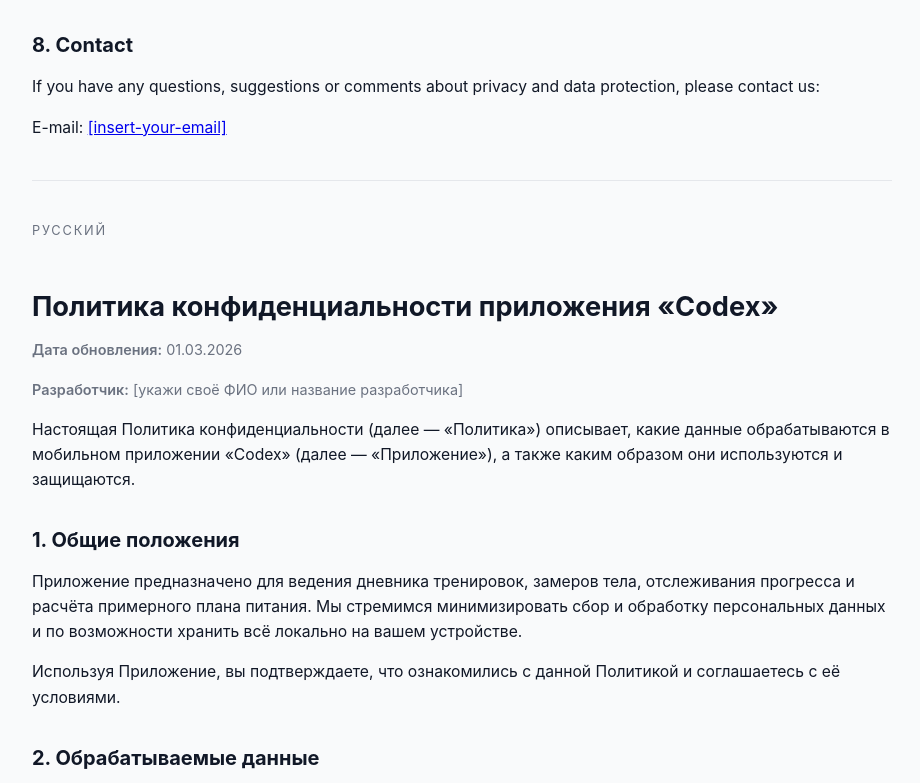
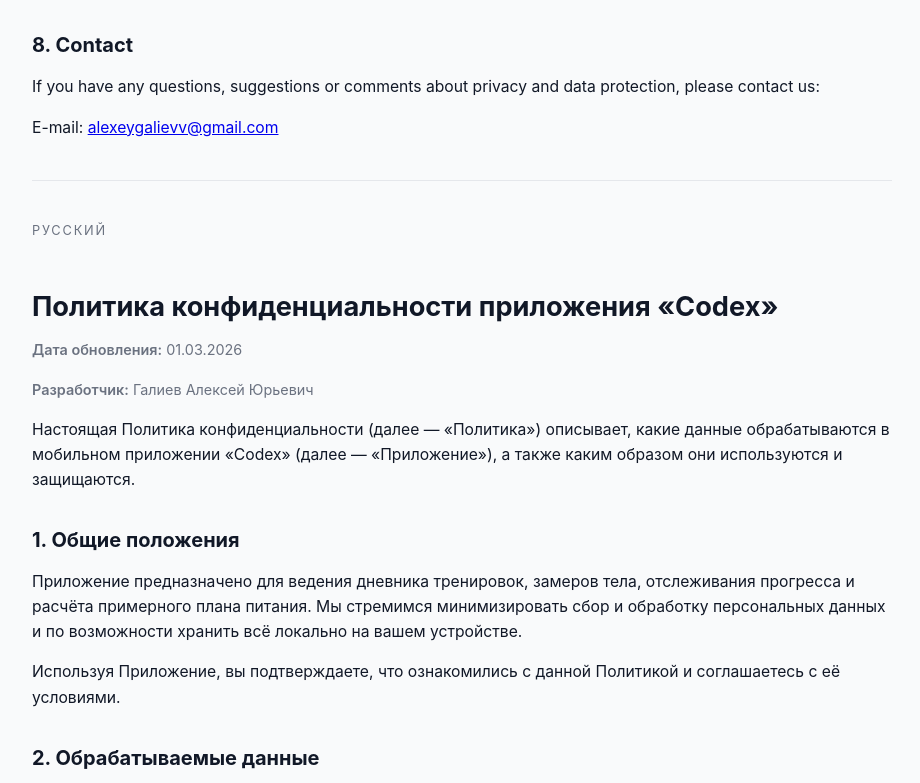
Before and after one commit to alexeygalievv-svg/alexeygaliev-svg.github.io, a plain HTML site: page index.html in a window 1280 px wide. Shown: the part 1693-2476 px from the top of the page, without its empty margins (178-1098 px from the left). Drawn offline with Linux system fonts and the light colour scheme.

Commit message:
Update index.html

```diff
--- a/index.html
+++ b/index.html
@@ -68,7 +68,7 @@
     <div class="lang-label">English</div>
     <h1>Privacy Policy for “Codex”</h1>
     <p class="meta"><strong>Last updated:</strong> March 1, 2026</p>
-    <p class="meta"><strong>Developer:</strong> [insert your full name or developer name]</p>
+    <p class="meta"><strong>Developer:</strong> Galiev Alexey Yurievich</p>
 
     <p>This Privacy Policy (the “Policy”) describes what data is processed in the “Codex” mobile application (the “App”) and how it is used and protected.</p>
 
@@ -117,7 +117,7 @@
     <h2>8. Contact</h2>
     <p>If you have any questions, suggestions or comments about privacy and data protection, please contact us:</p>
     <p>
-      E-mail: <a href="mailto:[insert-your-email]">[insert-your-email]</a>
+      E-mail: <a href="mailto:[insert-your-email]">alexeygalievv@gmail.com</a>
     </p>
   </section>
 
@@ -128,7 +128,7 @@
     <div class="lang-label">Русский</div>
     <h1>Политика конфиденциальности приложения «Codex»</h1>
     <p class="meta"><strong>Дата обновления:</strong> 01.03.2026</p>
-    <p class="meta"><strong>Разработчик:</strong> [укажи своё ФИО или название разработчика]</p>
+    <p class="meta"><strong>Разработчик:</strong> Галиев Алексей Юрьевич</p>
 
     <p>Настоящая Политика конфиденциальности (далее — «Политика») описывает, какие данные обрабатываются в мобильном приложении «Codex» (далее — «Приложение»), а также каким образом они используются и защищаются.</p>
 
@@ -177,7 +177,7 @@
     <h2>8. Контакты</h2>
     <p>Если у вас есть вопросы, предложения или замечания по поводу конфиденциальности и защиты данных, свяжитесь с нами:</p>
     <p>
-      E-mail: <a href="mailto:[укажи-свой-email]">[укажи-свой-email]</a>
+      E-mail: <a href="mailto:[укажи-свой-email]">alexeygalievv@gmail.com</a>
     </p>
   </section>
 
```
